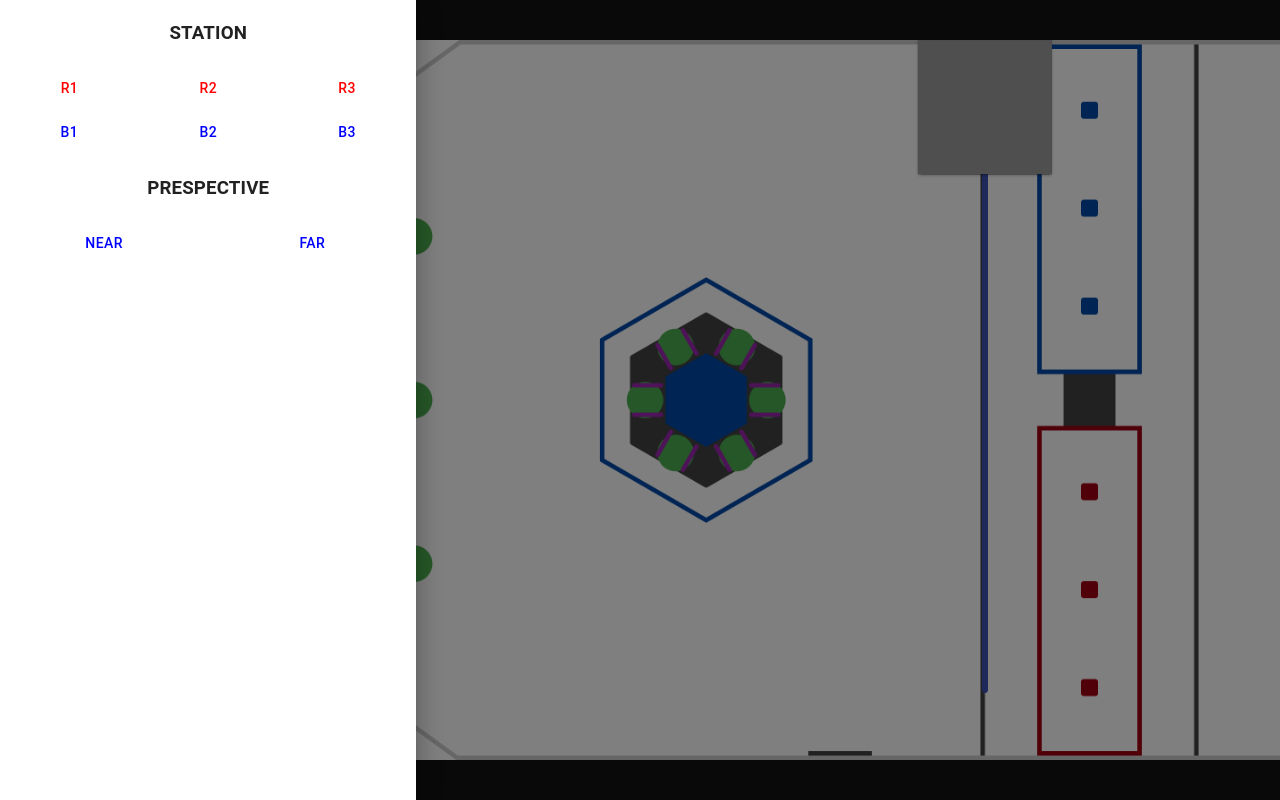
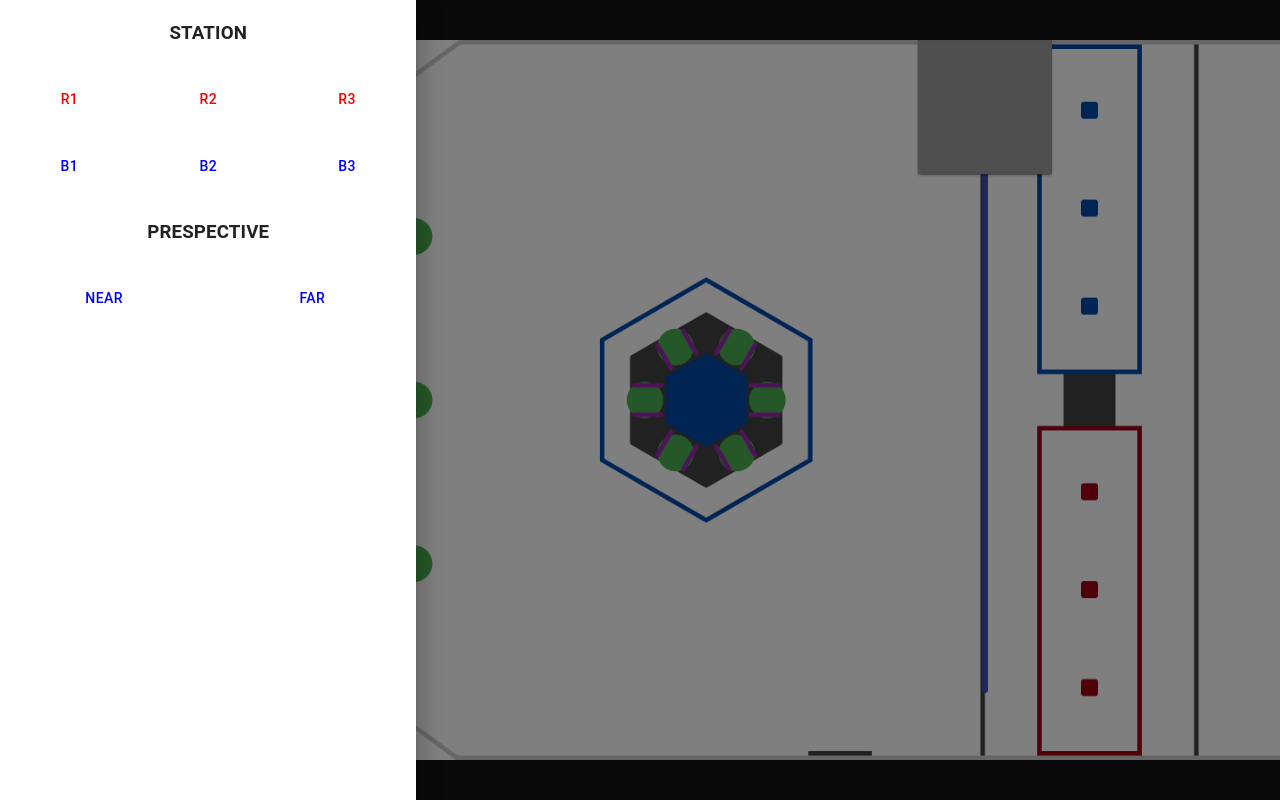
Before and after one commit to team-7558/scouting-2026, a React (Create React App) app in the folder client/: page /scoutMatch in a window 1280 px wide. Both pictures are taken after a click on the button 47 px from the left and 73 px from the top of the page. Built offline with nearby package versions, Linux system fonts and the light colour scheme; grey boxes are pictures that could not be loaded.

Commit message:
added the sidebar and modefied hang to have pass/fail

```diff
--- a/client/src/pages/ScoutMatch/Constants.js
+++ b/client/src/pages/ScoutMatch/Constants.js
@@ -85,7 +85,10 @@ export const GAME_LOCATIONS = {
     PARK: "PARK",
     DEEP: "DEEP",
     SHALLOW: "SHALLOW",
+  },
+  HANG_STATE: {
     FAIL: "FAIL",
+    SUCCEED: "SUCCEED",
   },
   STARTING_LINE: "STARTING_LINE",
 };
--- a/client/src/pages/ScoutMatch/ScoutMatch.js
+++ b/client/src/pages/ScoutMatch/ScoutMatch.js
@@ -18,6 +18,7 @@ import FullscreenDialog from "./FullScreenDialog.js";
 
 import AlgaeIcon from "../../assets/scouting-2025/algaeIcon.png";
 import CoralIcon from "../../assets/scouting-2025/coralIcon.png";
+import Sidebar from "../Sidebar.js";
 
 import {
   GAME_LOCATIONS,
@@ -90,9 +91,11 @@ const ScoutMatch = () => {
   });
 
   const [hang, setHang] = useState({
-    time: null,
+    startTime: null,
+    endTime: null,
     position: null,
     height: null,
+    succeeded: false,
   });
 
   const [endgame, setEndgame] = useState({
@@ -194,11 +197,11 @@ const ScoutMatch = () => {
 
   // Only run when hang.time changes
   useEffect(() => {
-    if (hang.time != null) {
+    if (hang.endTime != null) {
       console.log("Hang: " + JSON.stringify(hang));
       setHang({});
     }
-  }, [hang.time]);
+  }, [hang.endTime]);
 
   // TODO add sanity checks here
   const updateCoral = (updates) => {
@@ -225,14 +228,14 @@ const ScoutMatch = () => {
   const isScoringTableFar = () => scoutPerspective == SCORING_TABLE_FAR;
   const flipX = () => isScoutingRed();
   const flipY = () => isScoutingRed();
-  console.log(
-    flipX(),
-    flipY(),
-    isScoutingRed(),
-    isScoringTableFar(),
-    driverStation,
-    scoutPerspective
-  );
+  // console.log(
+  //   flipX(),
+  //   flipY(),
+  //   isScoutingRed(),
+  //   isScoringTableFar(),
+  //   driverStation,
+  //   scoutPerspective
+  // );
   const CONTEXT_WRAPPER = {
     fieldCanvasRef,
     matchStartTime,
@@ -304,7 +307,7 @@ const ScoutMatch = () => {
         matchContext.algae.depositLocation,
         matchContext.algae.depositTime
       ) ||
-      isUnfinished(matchContext.hang.position, matchContext.hang.time)
+      isUnfinished(matchContext.hang.position, matchContext.hang.endTime)
     );
   };
 
@@ -352,7 +355,7 @@ const ScoutMatch = () => {
 
   const startHang = (location, matchContext) => {
     console.log("starting hang", location);
-    matchContext.setHang(location);
+    matchContext.setHang({...hang, position: location, startTime: currentTime});
   };
 
   // actions is a map of gamepiece transformations to be executed
@@ -743,6 +746,8 @@ const ScoutMatch = () => {
   const renderSideBar = () => {
     let buttonsList = [];
 
+    console.log("hang: " + JSON.stringify(hang));
+
     if (phase === PHASES.PRE_MATCH) {
       buttonsList = [
         createSidebarButton({
@@ -777,7 +782,7 @@ const ScoutMatch = () => {
     } else if (
       (phase === PHASES.AUTO || phase === PHASES.TELE) &&
       !isDefending &&
-      typeof hang != "string"
+      hang?.startTime==null
     ) {
       // REEF SCORE BUTTONS
       Object.keys(GAME_LOCATIONS.REEF_LEVEL)
@@ -917,15 +922,15 @@ const ScoutMatch = () => {
           show: defense.defendingTeam != null,
         })
       );
-    } else if (phase === PHASES.TELE && typeof hang == "string") {
-      console.log("herehere");
+    } else if (phase === PHASES.TELE && hang?.startTime!=null) {
+      if (hang.height==null){
         Object.values(GAME_LOCATIONS.HANG_LEVEL).forEach((height, index) => {
           buttonsList.push(
             createSidebarButton({
               id: `hangDepth_${index}`,
               label: `${height}`,
               onClick: () => {
-              setHang({ ...hang, time: currentTime, height });
+                setHang({ ...hang, height });
               },
               color: COLORS.PENDING,
               show: true,
@@ -937,12 +942,39 @@ const ScoutMatch = () => {
             id: "cancelHang",
             label: "CANCEL",
             onClick: () => {
-            setHang({ time: null, position: null, depth: null });
+              setHang({ startTime: null, endTime: null, position: null, depth: null, succeeded: false, });
             },
             color: COLORS.PENDING,
             show: true,
           })
         );
+      }
+      else {
+        Object.values(GAME_LOCATIONS.HANG_STATE).forEach((state, index) => {
+          buttonsList.push(
+            createSidebarButton({
+              id: `hangState_${index}`,
+              label: `${state}`,
+              onClick: () => {
+                setHang({ ...hang, succeeded: state==GAME_LOCATIONS.HANG_STATE.SUCCEED, endTime: currentTime });
+              },
+              color: COLORS.PENDING,
+              show: true,
+            })
+          );
+        });
+        buttonsList.push(
+          createSidebarButton({
+            id: "cancelHangState",
+            label: "CANCEL",
+            onClick: () => {
+              setHang({ startTime: null, endTime: null, position: null, depth: null, succeeded: false, });
+            },
+            color: COLORS.PENDING,
+            show: true,
+          })
+        );
+      }
     } else if (phase === PHASES.POST_MATCH) {
       buttonsList.push(
         createSidebarButton({
@@ -974,9 +1006,11 @@ const ScoutMatch = () => {
               endTime: null,
             });
             setHang({
-              time: null,
+              startTime: null,
+              endTime: null,
               position: null,
               height: null,
+              succeeded: false,
             });
             setEndgame({
               disabled: false,
@@ -992,73 +1026,8 @@ const ScoutMatch = () => {
       );
     }
 
-    console.log("sidebarOpen: " + sidebarOpen)
     return (<>
-      <Drawer open={sidebarOpen} onClose={() => setSidebarOpen(false)}>
-        {[
-          <center>
-            <h3>STATION</h3>
-          </center>,
-          <Box>
-            {["R1", "R2", "R3"].map((position) => (
-              <Button
-                sx={{
-                  width: scaleWidthToActual(500) + "px",
-                  height: scaleHeightToActual(100) + "px",
-                  color: 'red',
-                }}
-                onClick={() => {
-                  let url = new URL(window.location);
-                  url.searchParams.set('station', position.toLowerCase());
-                  window.location = url;
-                }}
-              >
-                {position}
-              </Button>
-            ))}
-          </Box>,
-          <Box>
-            {["B1", "B2", "B3"].map((position) => (
-              <Button
-              sx={{
-                width: scaleWidthToActual(500) + "px",
-                height: scaleHeightToActual(100) + "px",
-                color: 'blue',
-              }}
-              onClick={() => {
-                let url = new URL(window.location);
-                url.searchParams.set('station', position.toLowerCase());
-                window.location = url;
-              }}
-            >
-              {position}
-            </Button>
-            ))}
-          </Box>,
-
-          <center>
-            <h3>PRESPECTIVE</h3>
-          </center>,
-          <Box>
-           {["near", "far"].map((side) => (
-            <Button
-              sx={{
-                width: scaleWidthToActual(750) + "px",
-                height: scaleHeightToActual(100) + "px",
-                color: 'blue',
-              }}
-              onClick={() => {
-                let url = new URL(window.location);
-                url.searchParams.set('perspective', side.toLowerCase());
-                window.location = url;
-              }}
-            >
-              {side}
-          </Button>
-           ))}
-          </Box>
-        ]}
-      </Drawer>
+      <Sidebar sidebarOpen={sidebarOpen} setSidebarOpen={setSidebarOpen} scaleWidthToActual={scaleWidthToActual} scaleHeightToActual={scaleHeightToActual}/>
       <Box
         sx={{
           display: "flex",
--- a/client/src/pages/ScoutMatch/ScoutingConfig.js
+++ b/client/src/pages/ScoutMatch/ScoutingConfig.js
@@ -120,7 +120,7 @@ export const SCOUTING_CONFIG = {
   // Hang: three positions; task is to hang.
   HANG: {
     phases: [PHASES.TELE],
-    drawBorder: (match, key) => match.hang==key,
+    drawBorder: (match, key) => match.hang?.position!=null && match.hang.position==key,
     positions: {
       [GAME_LOCATIONS.HANG.LEFT]: [1755, 1000],
       [GAME_LOCATIONS.HANG.MIDDLE]: [1755, 1225],
--- /dev/null
+++ b/client/src/pages/Sidebar.js
@@ -0,0 +1,50 @@
+import React from "react";
+import { Box, Button, Drawer } from "@mui/material";
+import { DRIVER_STATIONS, PERSPECTIVE } from "./ScoutMatch/Constants.js";
+
+const Sidebar = ({sidebarOpen, setSidebarOpen, scaleWidthToActual, scaleHeightToActual}) => {
+    const createButtonsFromList = (list, width, paramName, color) => {
+        return (
+            <Box key={JSON.stringify(list)}>
+                {Object.keys(list).slice(0, 3).map((key) => {
+                    return(
+                        <Button
+                            key={list[key]}
+                            sx={{
+                                width: scaleWidthToActual(width) + "px",
+                                height: scaleHeightToActual(150) + "px",
+                                color: color,
+                            }}
+                            onClick={() => {
+                                let url = new URL(window.location);
+                                url.searchParams.set(paramName, list[key]);
+                                window.location = url;
+                            }}
+                        >
+                            {list[key]}
+                        </Button>
+                    )
+                })}
+            </Box>
+        )
+    }
+    return (
+        <Drawer open={sidebarOpen} onClose={() => setSidebarOpen(false)}>
+            {[
+                <center key="sidebarStation">
+                    <h3 key="sidebarStationHeading">STATION</h3>
+                </center>,
+                createButtonsFromList({R1: DRIVER_STATIONS.R1, R2: DRIVER_STATIONS.R2, R3: DRIVER_STATIONS.R3}, 500, 'station', 'red'),
+                createButtonsFromList({B1: DRIVER_STATIONS.B1, B2: DRIVER_STATIONS.B2, B3: DRIVER_STATIONS.B3}, 500, 'station', 'blue'),
+
+                <center key="sidebarPerspective">
+                    <h3 key="sidebarPerspectiveHeading">PRESPECTIVE</h3>
+                </center>,
+
+                createButtonsFromList(PERSPECTIVE, 750, 'perspective', 'blue'),
+        ]}
+        </Drawer>
+    )
+}
+
+export default Sidebar;
```
Lines whose indentation alone changed are shown as unchanged.
